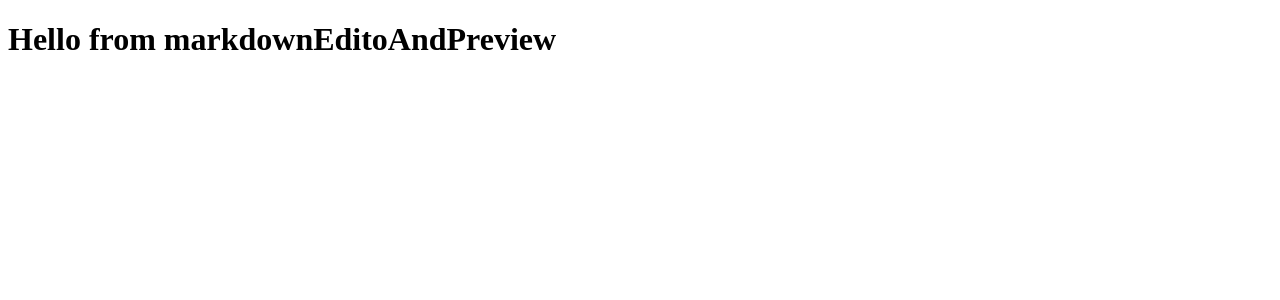
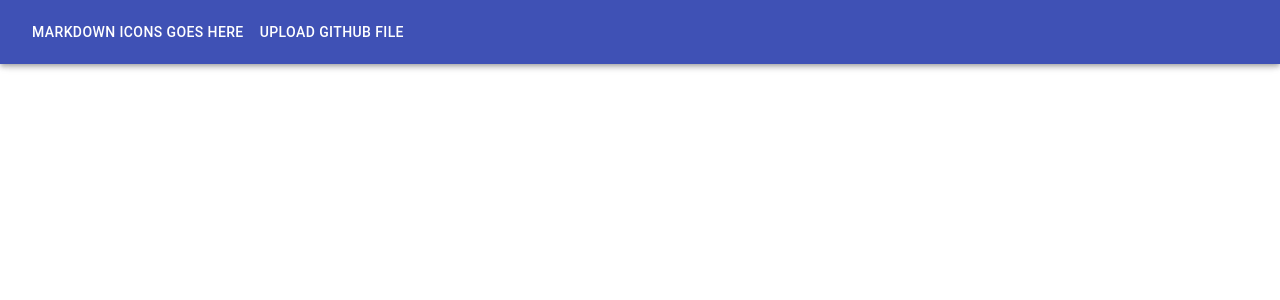
Before and after one commit to CornetS28/markdown-github, a React (Create React App) app: page /editor-preview in a window 1280 px wide. Shown: the top 300 px of the page. Built offline with nearby package versions, Linux system fonts and the light colour scheme.

Commit message:
create  MarkdownAndPreviewNavbar

```diff
--- a/src/components/MarkdownAndPreviewNavbar.js
+++ b/src/components/MarkdownAndPreviewNavbar.js
@@ -1,13 +1,25 @@
-import React, { Component } from 'react'
+import React, { Component } from 'react';
+
+// MUI stuff
+import AppBar from "@material-ui/core/AppBar";
+import Toolbar from "@material-ui/core/Toolbar";
+// import Typography from "@material-ui/core/Typography";
+import Button from "@material-ui/core/Button";
 
 export class MarkdownAndPreviewNavbar extends Component {
   render() {
     return (
       <div>
-
+        <AppBar>
+          <Toolbar>
+            {/* TODO */}
+            <Button color="inherit">Markdown Icons goes here</Button>
+            <Button color="inherit">Upload GitHub File</Button>
+          </Toolbar>
+        </AppBar>
       </div>
-    )
+    );
   }
 }
 
-export default MarkdownAndPreviewNavbar
+export default MarkdownAndPreviewNavbar;
```
